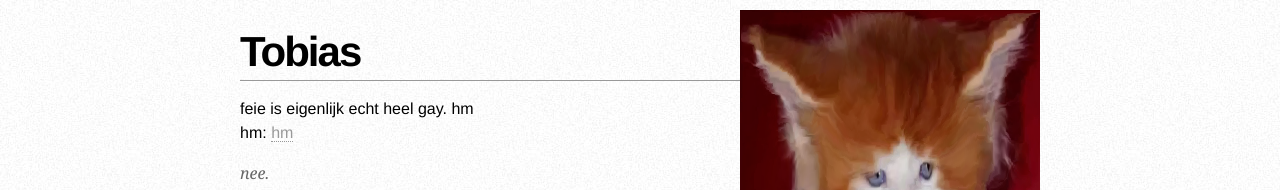
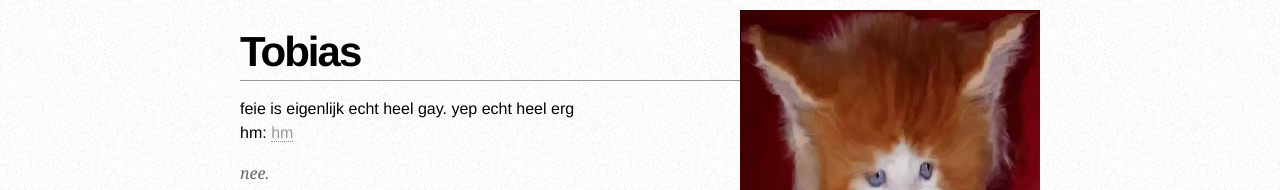
Before and after one commit to tttobiasss/Tobiaswebsite, a plain HTML site: page index.html in a window 1280 px wide. Shown: the top 190 px of the page. Drawn offline with Linux system fonts and the light colour scheme.

Commit message:
Update index.html

```diff
--- a/index.html
+++ b/index.html
@@ -41,7 +41,7 @@
             <h1 class="fn">Tobias</h1>
 
             <p>
-                feie is eigenlijk echt heel gay. <span class="tel">hm</span><br />
+                feie is eigenlijk echt heel gay. <span class="tel">yep echt heel erg</span><br />
                 hm: <a class="email" href="mailto:tobias.henselmans@gmail.com">hm</a>
             </p>
         </div>
```
